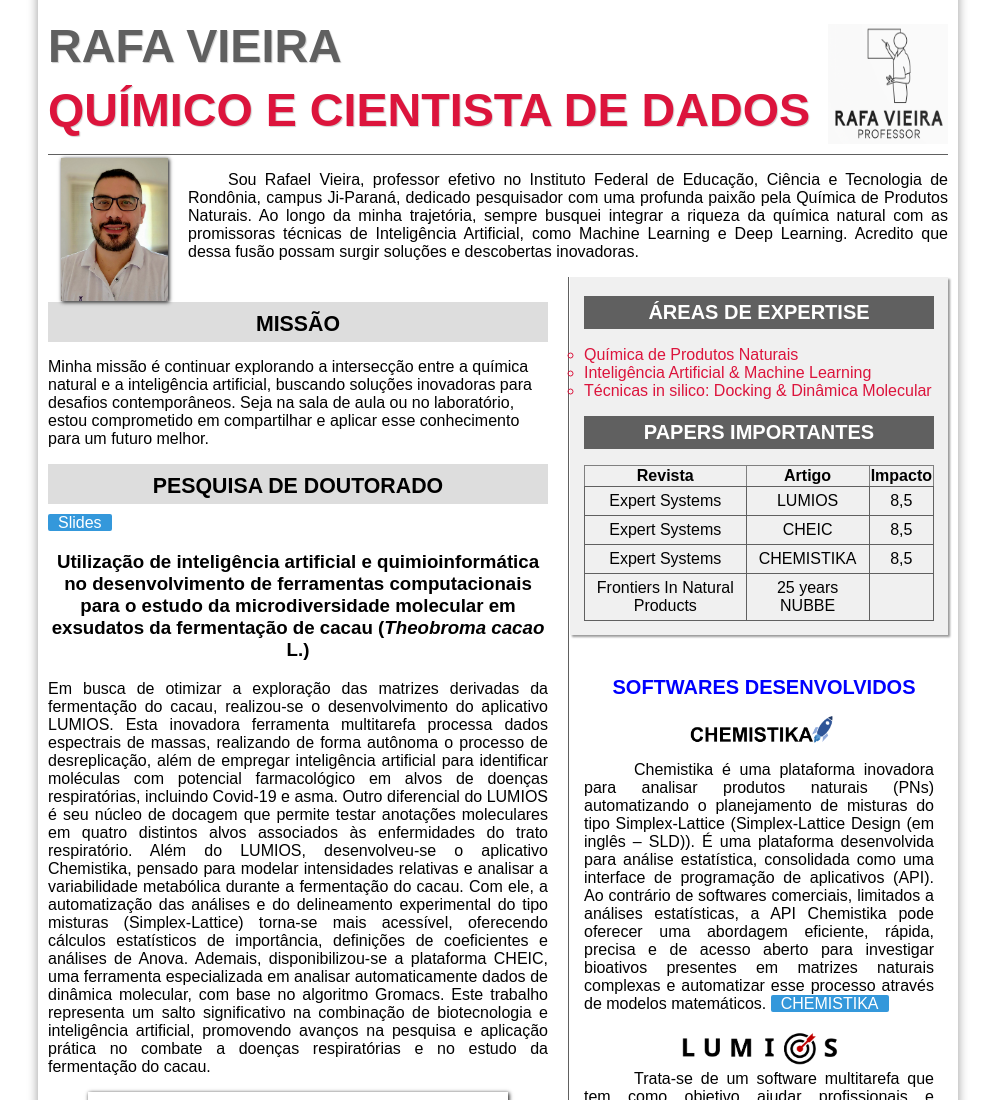
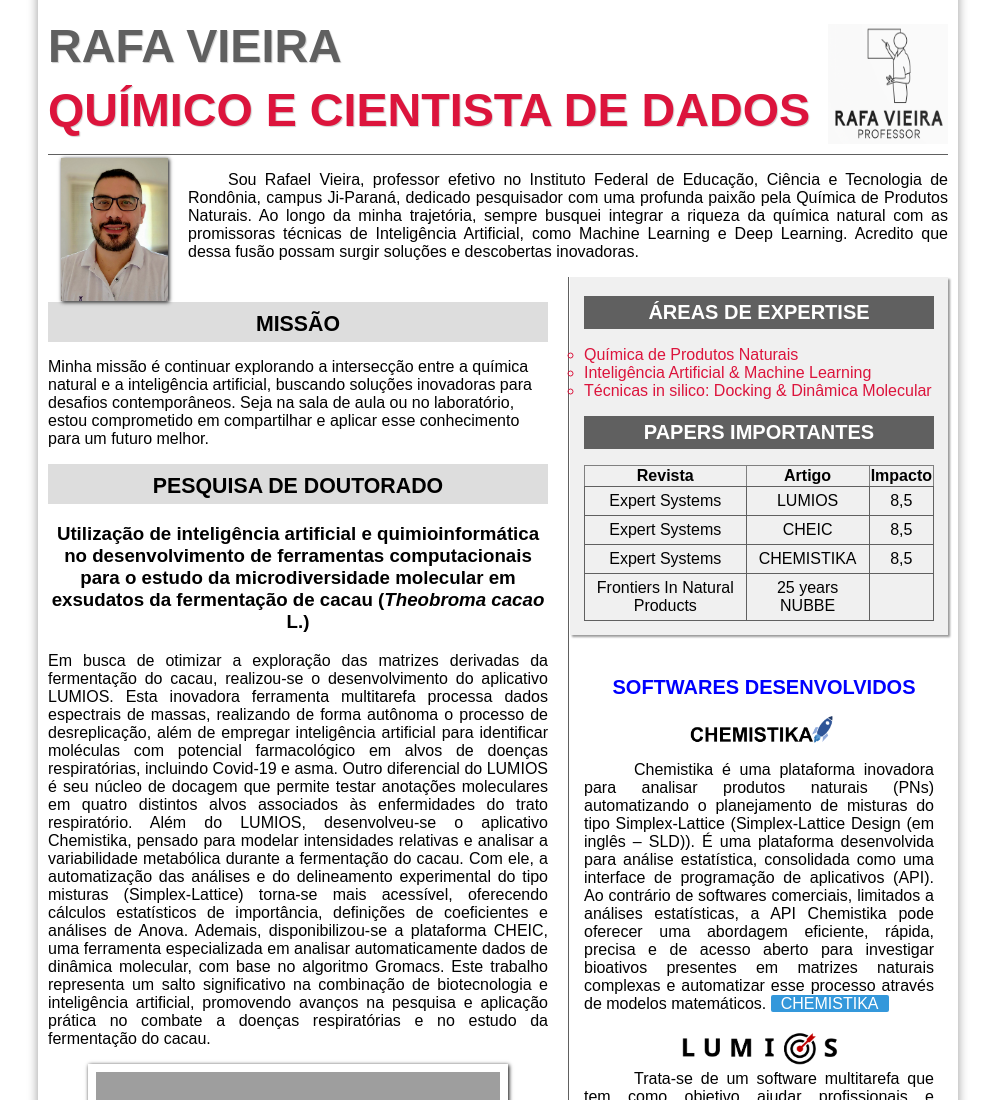
Before and after one commit to vieira86/LUMIOS-APP, a plain HTML site: page index.html in a window 1280 px wide. Shown: the top 1100 px of the page, without its empty margins (142-1137 px from the left). Drawn offline with Linux system fonts and the light colour scheme; grey boxes are pictures that could not be loaded.

Commit message:
Update index.html

```diff
--- a/index.html
+++ b/index.html
@@ -380,7 +380,7 @@ figure.lumios img{
 </article>
 
 
-<article id = "doutorado"><h2 style="text-align: center;">PESQUISA DE DOUTORADO</h2> <a href="Tese_presentation.pdf" target="_blank" class="button">Slides</a>
+<article id = "doutorado"><h2 style="text-align: center;">PESQUISA DE DOUTORADO</h2>
 <h3 style="text-align: center;">Utilização de inteligência artificial e quimioinformática no desenvolvimento de ferramentas computacionais para o estudo da microdiversidade molecular em exsudatos da fermentação de cacau (<i>Theobroma cacao</i> L.)</h3>
 <p>Em busca de otimizar a exploração das matrizes derivadas da fermentação do cacau, realizou-se o desenvolvimento do aplicativo LUMIOS. Esta inovadora ferramenta multitarefa processa dados espectrais de massas, realizando de forma autônoma o processo de desreplicação, além de empregar inteligência artificial para identificar moléculas com potencial farmacológico em alvos de doenças respiratórias, incluindo Covid-19 e asma. Outro diferencial do LUMIOS é seu núcleo de docagem que permite testar anotações moleculares em quatro distintos alvos associados às enfermidades do trato respiratório.
 Além do LUMIOS, desenvolveu-se o aplicativo Chemistika, pensado para modelar intensidades relativas e analisar a variabilidade metabólica durante a fermentação do cacau. Com ele, a automatização das análises e do delineamento experimental do tipo misturas (Simplex-Lattice) torna-se mais acessível, oferecendo cálculos estatísticos de importância, definições de coeficientes e análises de Anova.
```
